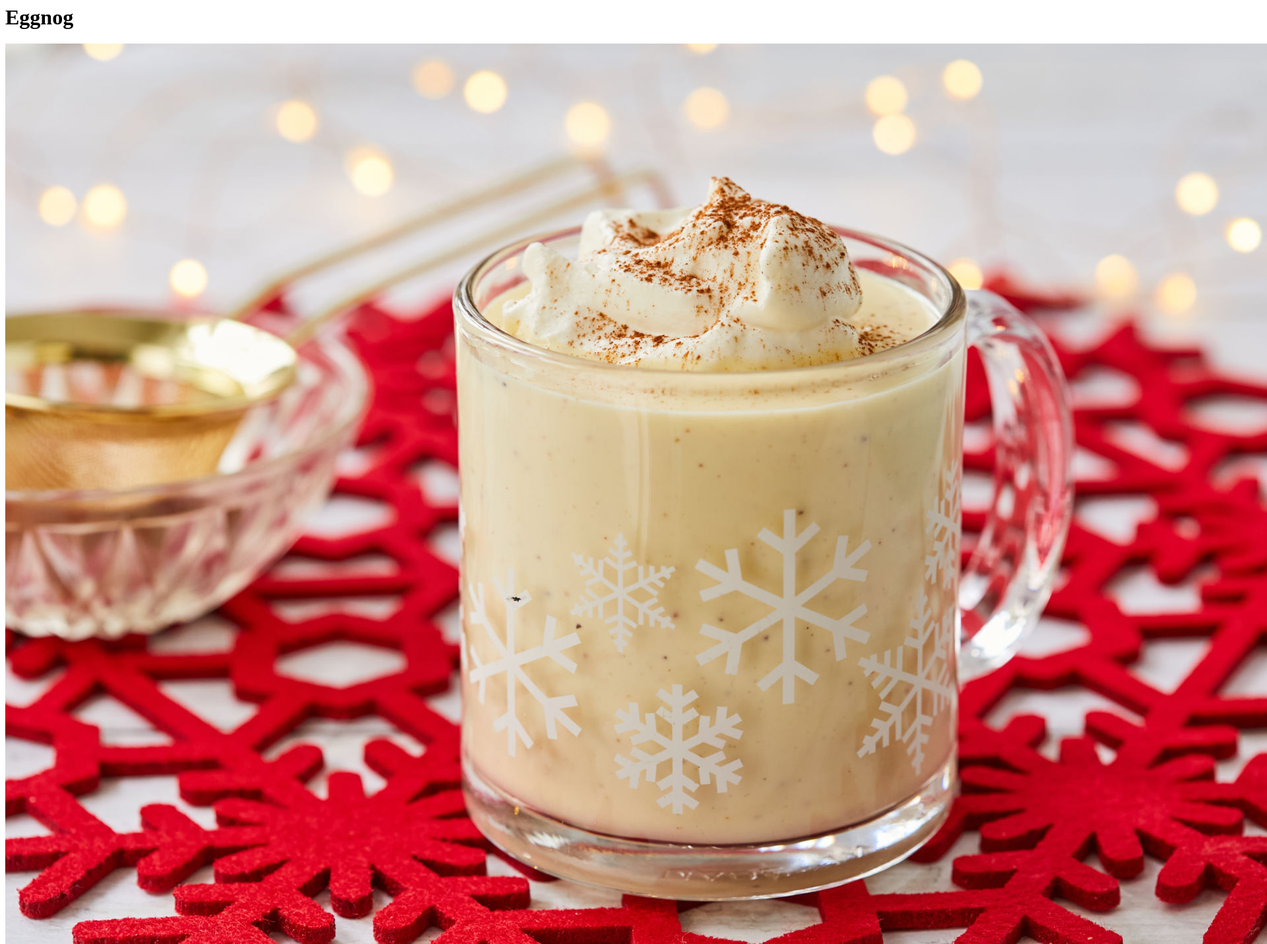
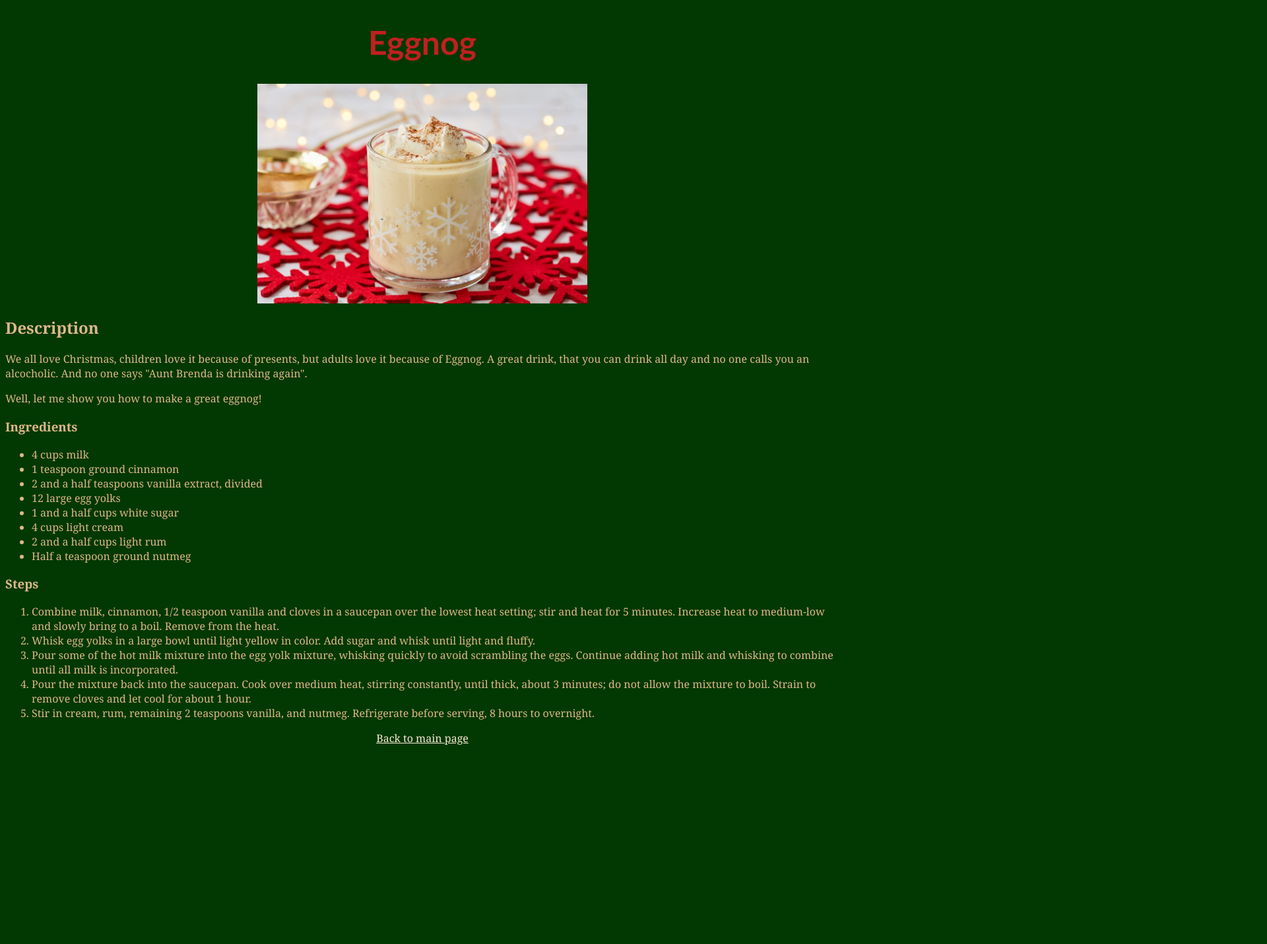
Before and after one commit to zanz1bra/odin-recipes, a plain HTML site: page recipes/eggnog/eggnog.html in a window 1280 px wide. Shown: the top 1431 px of the page at 66% size, 1920 px wide, since content can reach past the window. After the commit the page ends 1146 px from the top, so only its background shows below. Drawn offline with Linux system fonts and the light colour scheme.

Commit message:
add basic css, change relative links

```diff
--- a/recipes/eggnog/eggnog.html
+++ b/recipes/eggnog/eggnog.html
@@ -1,4 +1,14 @@
-<h1>Eggnog</h1>
+<!DOCTYPE html>
+<html lang="en">
+<head>
+    <meta charset="UTF-8">
+    <meta http-equiv="X-UA-Compatible" content="IE=edge">
+    <meta name="viewport" content="width=device-width, initial-scale=1.0">
+    <title>Eggnog</title>
+    <link rel="stylesheet" href="styles.css">
+</head>
+<body>
+    <h1>Eggnog</h1>
 <img src="eggnog.jpg" alt="Image of eggnog in a glass">
 <h2>Description</h2>
     <p>We all love Christmas, children love it because of presents, but adults love it because of Eggnog. A great drink, that you can drink all day and no one calls you an alcocholic. And no one says "Aunt Brenda is drinking again". </p>
@@ -25,4 +35,6 @@
         <li>Stir in cream, rum, remaining 2 teaspoons vanilla, and nutmeg. Refrigerate before serving, 8 hours to overnight.</li>
     </ol>
 
-<p><a href="../index.html">Back to main page</a></p>
+<p class="home"><a href="/home/erika/repos/odin-recipes/index.html">Back to main page</a></p>
+</body>
+</html>
--- /dev/null
+++ b/recipes/eggnog/styles.css
@@ -0,0 +1,36 @@
+body {
+    background-color: rgb(2, 56, 2);
+}
+
+img {
+    display: block;
+    margin-left: auto;
+    margin-right: auto;
+    width: 500px;
+    height: auto;
+}
+
+h1 {
+    font-family:'Gill Sans', 'Gill Sans MT', Calibri, 'Trebuchet MS', sans-serif;
+    font-size: 50px;
+    font-weight:600;
+    color: rgb(192, 32, 32);
+    text-align: center;
+}
+
+.home {
+    text-align: center;
+}
+
+a {
+    color: antiquewhite;
+}
+
+a:hover {
+    color:rgb(192, 32, 32);
+}
+
+h2, h3, p, li {
+    color: burlywood;
+    font-family:Georgia, 'Times New Roman', Times, serif;
+}
```
